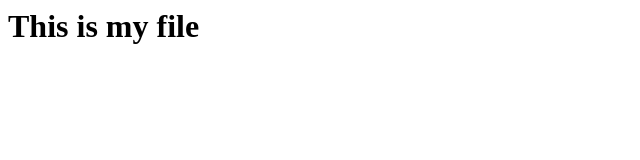
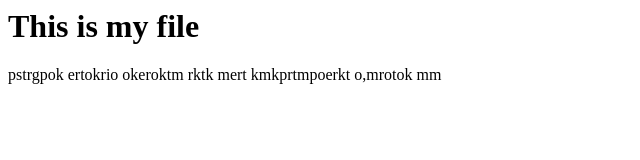
Before and after one commit to sarancad01/sys03, a plain HTML site: page index.html in a window 1280 px wide. Shown: the whole page, without its empty margins (0-640 px from the left). Drawn offline with Linux system fonts and the light colour scheme.

Commit message:
Update index.html

```diff
--- a/index.html
+++ b/index.html
@@ -6,5 +6,6 @@
         <h1>
                  This is my file
         </h1>
+        <p>pstrgpok     ertokrio  okeroktm rktk mert kmkprtmpoerkt o,mrotok mm</p>
     </body>
 </html>
```
